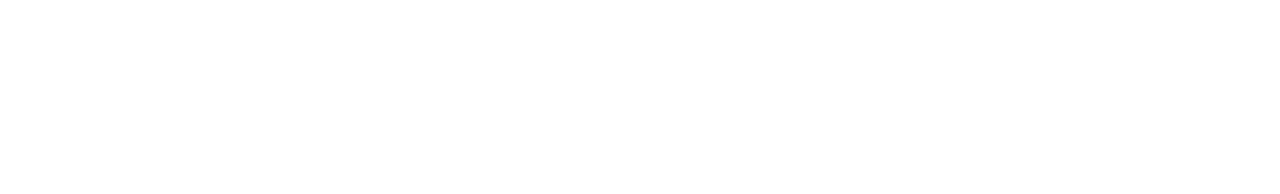
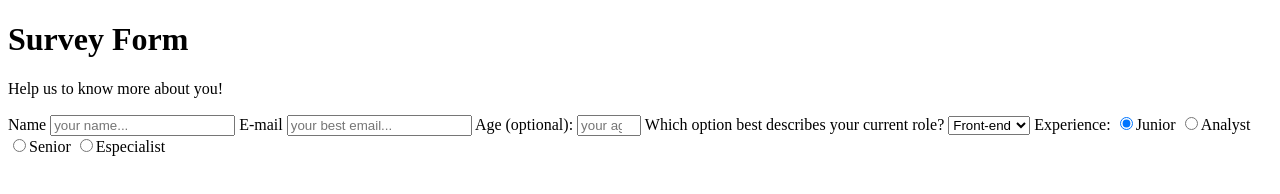
Before and after one commit to gisouzap/survey-form-fcc, a plain HTML site: page index.html in a window 1280 px wide. Drawn offline with Linux system fonts and the light colour scheme.

Commit message:
Update index

```diff
--- a/index.html
+++ b/index.html
@@ -1,14 +1,72 @@
 <!DOCTYPE html>
 <html lang="en">
+  <head>
+    <meta charset="UTF-8" />
+    <meta name="viewport" content="width=device-width, initial-scale=1.0" />
+    <title>Survey Form - FreeCodeCamp</title>
+  </head>
 
-<head>
-  <meta charset="UTF-8">
-  <meta name="viewport" content="width=device-width, initial-scale=1.0">
-  <title>Document</title>
-</head>
+  <body>
+    <header>
+      <h1 id="title">Survey Form</h1>
+      <p id="description">Help us to know more about you!</p>
 
-<body>
+      <form id="survey-form">
+        <label for="name" id="name-label">Name</label>
+        <input id="name" type="text" placeholder="your name..." />
+        <label for="email" id="email-label">E-mail</label>
+        <input
+          type="email"
+          id="email"
+          pattern=".+@.+.com"
+          placeholder="your best email..."
+        />
+        <label for="age" id="number-label">Age (optional):</label>
+        <input
+          type="number"
+          id="number"
+          min="15"
+          max="100"
+          placeholder="your age"
+        />
 
-</body>
+        <label for="dropdown"
+          >Which option best describes your current role?</label
+        >
+        <select id=" dropdown">
+          <option value="frontend">Front-end</option>
+          <option value="backend">Back-end</option>
+          <option value="fullstack">Full-Stack</option>
+          <option value="devops">DevOps</option>
+        </select>
 
+        <label>Experience:</label>
+        <input
+          name="experience-level"
+          value="junior"
+          type="radio"
+          class="input-radio"
+          checked
+        />Junior
+        <input
+          name="experience-level"
+          value="analyst"
+          type="radio"
+          class="input-radio"
+        />Analyst
+        <input
+          name="experience-level"
+          value="senior"
+          type="radio"
+          class="input-radio"
+        />Senior
+        <input
+          name="experience-level"
+          value="Especialist"
+          type="radio"
+          class="input-radio"
+        />Especialist
+      </form>
+    </header>
+  </body>
 </html>
```
